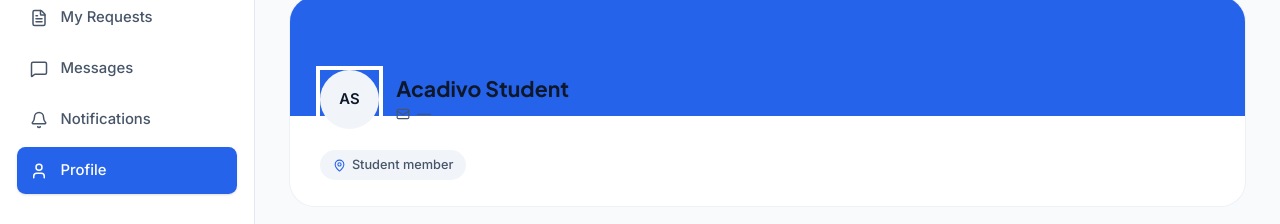
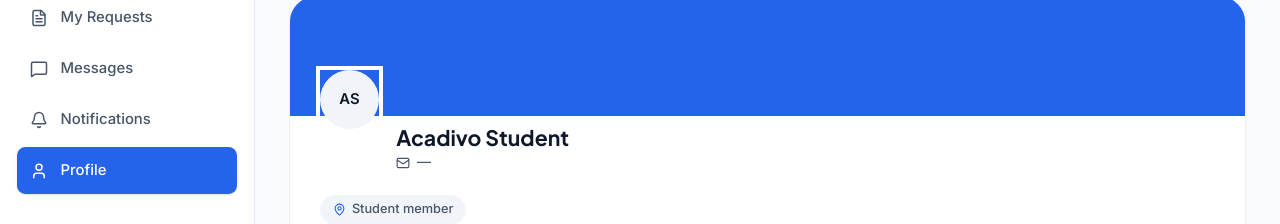
Before and after one commit to monsoon2001/assignment-help, a Next.js app: page /profile in a window 1280 px wide. Shown: the part 181-405 px from the top of the page. Built offline with nearby package versions, Linux system fonts and the light colour scheme; no server answers.

Commit message:
fix(profile): keep name and email clear of the cover band

```diff
--- a/src/app/(student)/profile/profile-form.tsx
+++ b/src/app/(student)/profile/profile-form.tsx
@@ -58,9 +58,14 @@ export default function StudentProfileForm({
       <section className="relative overflow-hidden rounded-3xl border border-outline-variant/60 bg-surface-container-lowest">
         <div className="h-24 sm:h-28 bg-primary" />
         <div className="px-5 sm:px-7 pb-6">
-          <div className="flex items-end gap-4 -mt-11">
-            <Avatar name={displayName} size="lg" src={avatarUrl ?? undefined} className="ring-4 ring-surface-container-lowest" />
-            <div className="pb-1 min-w-0">
+          <div className="flex items-start gap-4">
+            <Avatar
+              name={displayName}
+              size="lg"
+              src={avatarUrl ?? undefined}
+              className="-mt-11 ring-4 ring-surface-container-lowest"
+            />
+            <div className="min-w-0 pt-1.5">
               <h2 className="font-display font-bold text-xl text-on-surface truncate">{displayName}</h2>
               <p className="text-sm text-on-surface-variant flex items-center gap-1.5 min-w-0">
                 <Mail size={14} className="shrink-0" /> <span className="truncate">{email || "—"}</span>
```
